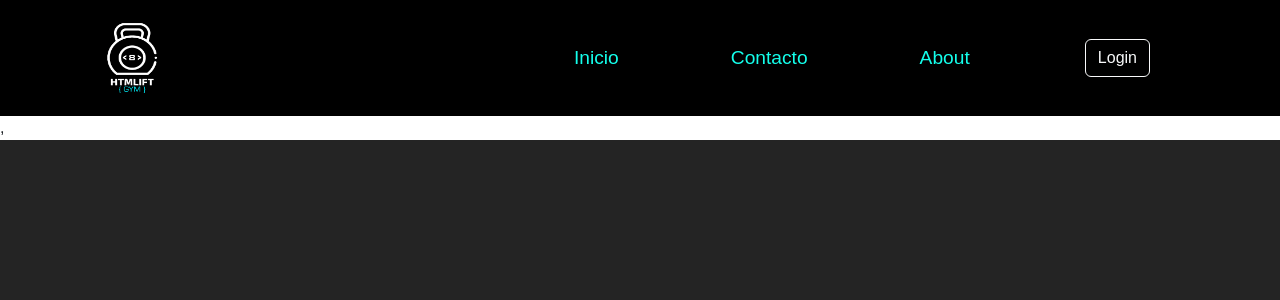
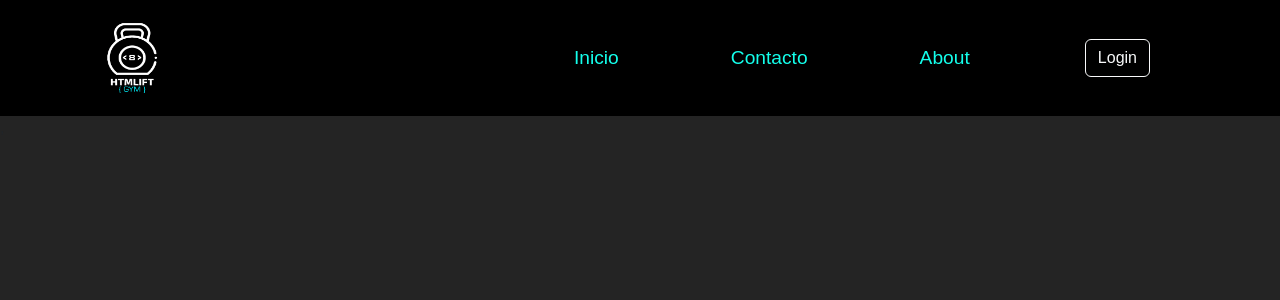
Before and after one commit to santiag004/proyectofinal-78i, a React (Vite) app: page / in a window 1280 px wide. Shown: the top 300 px of the page. Built offline with nearby package versions, Linux system fonts and the light colour scheme; a web font is replaced by a local one.

Commit message:
correcciones

```diff
--- a/src/App.jsx
+++ b/src/App.jsx
@@ -1,13 +1,17 @@
 import './App.css'
 import Navegador from './components/nav/Navegador'
 import 'bootstrap/dist/css/bootstrap.min.css'
+import Rutas from './components/routes/Rutas'
 
 
 function App() {
 
 
   return (
+    <>
     <Navegador/>
+    {/* <Rutas/> */}
+    </>
   )
 }
 
--- a/src/index.css
+++ b/src/index.css
@@ -1,11 +1,8 @@
 @import url('https://fonts.googleapis.com/css2?family=Anek+Tamil:wght@100..800&display=swap');
 
-:root {
+body {
   font-family: "Anek Tamil", sans-serif;
 
-
-  color-scheme: light dark;
-  color: rgba(255, 255, 255, 0.87);
   background-color: #242424;
 
 
```
